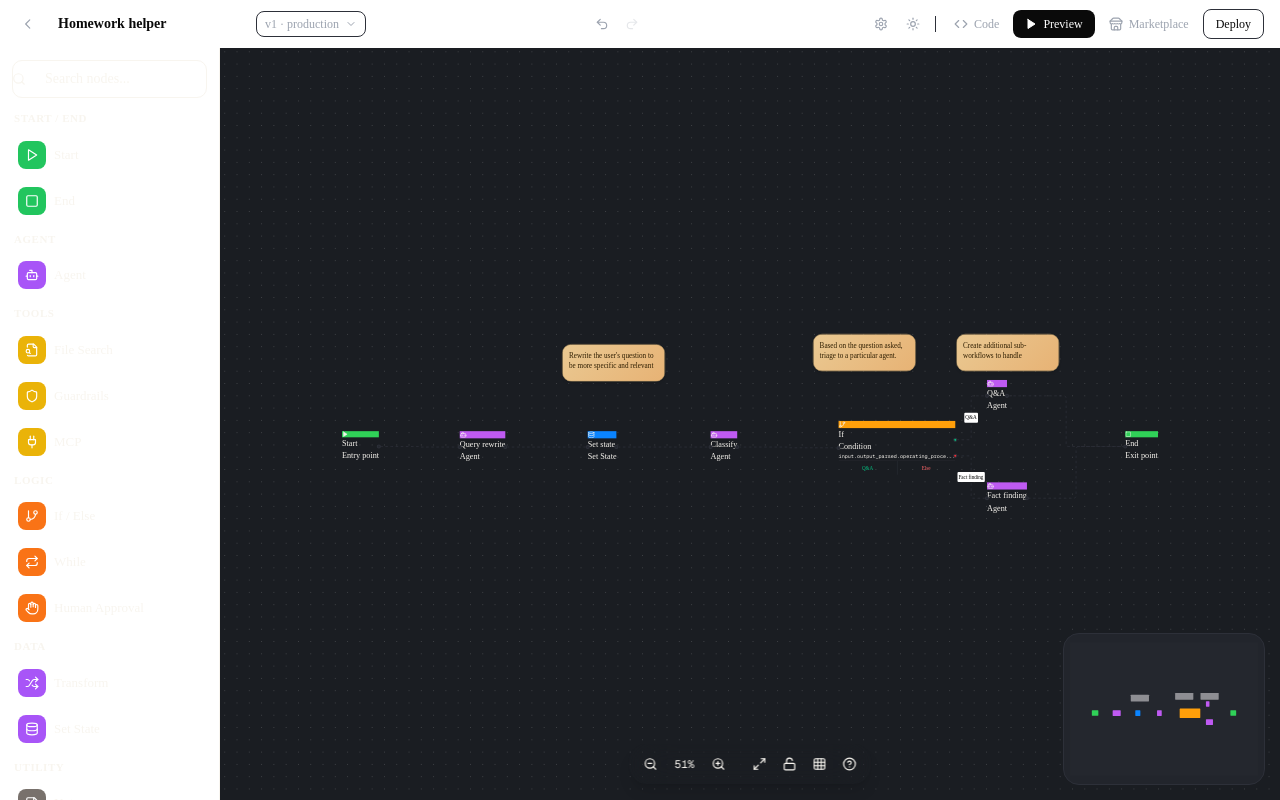
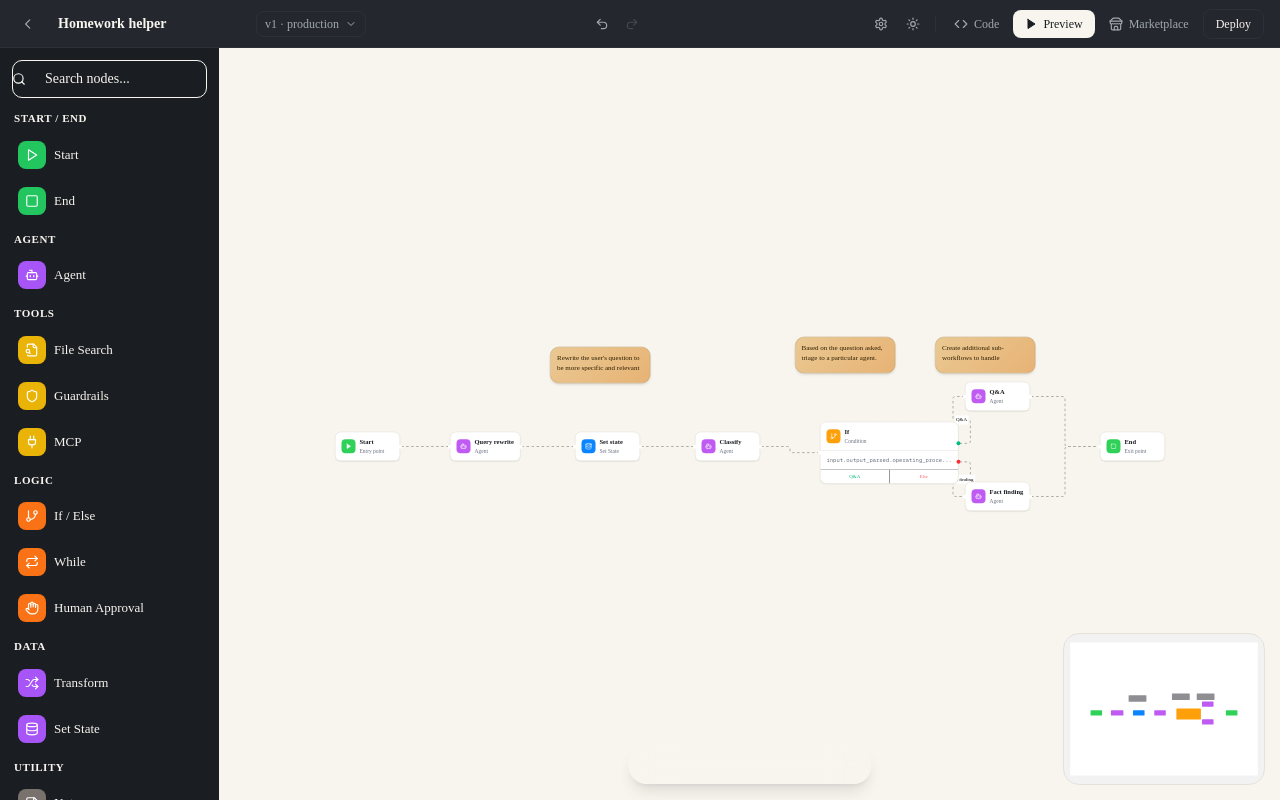
Before and after one commit to sarinanick/agent-builder, a Next.js app: page / in a window 1280 px wide. Built offline with nearby package versions, Linux system fonts and the light colour scheme.

Commit message:
fix: theme-aware CSS - dark/light canvas, contrast, focus ring, edges, handles, accessibility

```diff
--- a/src/app/globals.css
+++ b/src/app/globals.css
@@ -35,10 +35,10 @@
 
   /* Text */
   --color-text-primary: #1a1d22;
-  --color-text-secondary: #6B7280;
-  --color-text-muted: #9CA3AF;
+  --color-text-secondary: #4B5563;
+  --color-text-muted: #6B7280;
   --color-text-on-shell: #F8F5EF;
-  --color-text-on-shell-muted: #9CA3AF;
+  --color-text-on-shell-muted: #A1A8B0;
   --color-text-accent: #0D9488;
 
   /* Borders */
@@ -97,73 +97,66 @@
   --color-card: var(--color-shell);
 }
 
+/* ═══ Dark Theme (Default) ═══ */
 .dark {
-  --background: oklch(0.145 0 0);
-  --foreground: oklch(0.985 0 0);
-  --card: oklch(0.205 0 0);
-  --card-foreground: oklch(0.985 0 0);
-  --popover: oklch(0.205 0 0);
-  --popover-foreground: oklch(0.985 0 0);
-  --primary: oklch(0.922 0 0);
-  --primary-foreground: oklch(0.205 0 0);
-  --secondary: oklch(0.269 0 0);
-  --secondary-foreground: oklch(0.985 0 0);
-  --muted: oklch(0.269 0 0);
-  --muted-foreground: oklch(0.708 0 0);
-  --accent: oklch(0.269 0 0);
-  --accent-foreground: oklch(0.985 0 0);
-  --destructive: oklch(0.704 0.191 22.216);
-  --border: oklch(1 0 0 / 10%);
-  --input: oklch(1 0 0 / 15%);
-  --ring: oklch(0.556 0 0);
-  --chart-1: oklch(0.87 0 0);
-  --chart-2: oklch(0.556 0 0);
-  --chart-3: oklch(0.439 0 0);
-  --chart-4: oklch(0.371 0 0);
-  --chart-5: oklch(0.269 0 0);
-  --sidebar: oklch(0.205 0 0);
-  --sidebar-foreground: oklch(0.985 0 0);
-  --sidebar-primary: oklch(0.488 0.243 264.376);
-  --sidebar-primary-foreground: oklch(0.985 0 0);
-  --sidebar-accent: oklch(0.269 0 0);
-  --sidebar-accent-foreground: oklch(0.985 0 0);
-  --sidebar-border: oklch(1 0 0 / 10%);
-  --sidebar-ring: oklch(0.556 0 0);
+  --background: #1a1d22;
+  --foreground: #F8F5EF;
+  --card: #24272e;
+  --card-foreground: #F8F5EF;
+  --popover: #1a1d22;
+  --popover-foreground: #F8F5EF;
+  --primary: #14B8A6;
+  --primary-foreground: #ffffff;
+  --secondary: #24272e;
+  --secondary-foreground: #F8F5EF;
+  --muted: #24272e;
+  --muted-foreground: #A1A8B0;
+  --accent: #24272e;
+  --accent-foreground: #F8F5EF;
+  --destructive: #EF4444;
+  --border: #2d3039;
+  --input: #2d3039;
+  --ring: #14B8A6;
+  --radius: 0.625rem;
+  --sidebar: #1a1d22;
+  --sidebar-foreground: #F8F5EF;
+  --sidebar-primary: #14B8A6;
+  --sidebar-primary-foreground: #ffffff;
+  --sidebar-accent: #24272e;
+  --sidebar-accent-foreground: #F8F5EF;
+  --sidebar-border: #2d3039;
+  --sidebar-ring: #14B8A6;
 }
 
-:root {
-  --background: oklch(1 0 0);
-  --foreground: oklch(0.145 0 0);
-  --card: oklch(1 0 0);
-  --card-foreground: oklch(0.145 0 0);
-  --popover: oklch(1 0 0);
-  --popover-foreground: oklch(0.145 0 0);
-  --primary: oklch(0.205 0 0);
-  --primary-foreground: oklch(0.985 0 0);
-  --secondary: oklch(0.97 0 0);
-  --secondary-foreground: oklch(0.205 0 0);
-  --muted: oklch(0.97 0 0);
-  --muted-foreground: oklch(0.556 0 0);
-  --accent: oklch(0.97 0 0);
-  --accent-foreground: oklch(0.205 0 0);
-  --destructive: oklch(0.577 0.245 27.325);
-  --border: oklch(0.922 0 0);
-  --input: oklch(0.922 0 0);
-  --ring: oklch(0.708 0 0);
-  --chart-1: oklch(0.87 0 0);
-  --chart-2: oklch(0.556 0 0);
-  --chart-3: oklch(0.439 0 0);
-  --chart-4: oklch(0.371 0 0);
-  --chart-5: oklch(0.269 0 0);
+/* ═══ Light Theme ═══ */
+.light {
+  --background: #F8F5EF;
+  --foreground: #1a1d22;
+  --card: #FFFFFF;
+  --card-foreground: #1a1d22;
+  --popover: #FFFFFF;
+  --popover-foreground: #1a1d22;
+  --primary: #14B8A6;
+  --primary-foreground: #ffffff;
+  --secondary: #F0EDE6;
+  --secondary-foreground: #1a1d22;
+  --muted: #F0EDE6;
+  --muted-foreground: #6B7280;
+  --accent: #F0EDE6;
+  --accent-foreground: #1a1d22;
+  --destructive: #EF4444;
+  --border: #E5E2DB;
+  --input: #E5E2DB;
+  --ring: #14B8A6;
   --radius: 0.625rem;
-  --sidebar: oklch(0.985 0 0);
-  --sidebar-foreground: oklch(0.145 0 0);
-  --sidebar-primary: oklch(0.205 0 0);
-  --sidebar-primary-foreground: oklch(0.985 0 0);
-  --sidebar-accent: oklch(0.97 0 0);
-  --sidebar-accent-foreground: oklch(0.205 0 0);
-  --sidebar-border: oklch(0.922 0 0);
-  --sidebar-ring: oklch(0.708 0 0);
+  --sidebar: #1a1d22;
+  --sidebar-foreground: #F8F5EF;
+  --sidebar-primary: #14B8A6;
+  --sidebar-primary-foreground: #ffffff;
+  --sidebar-accent: #24272e;
+  --sidebar-accent-foreground: #F8F5EF;
+  --sidebar-border: #2d3039;
+  --sidebar-ring: #14B8A6;
 }
 
 * {
@@ -176,9 +169,10 @@ html, body {
   padding: 0;
 }
 
+/* ═══ Theme-aware body ═══ */
 body {
-  background-color: var(--color-shell);
-  color: var(--color-text-on-shell);
+  background-color: var(--background);
+  color: var(--foreground);
   font-family: var(--font-sans);
   -webkit-font-smoothing: antialiased;
   -moz-osx-font-smoothing: grayscale;
@@ -196,7 +190,7 @@ body {
   }
 }
 
-/* ─── Scrollbar ─── */
+/* ═══ Scrollbar (theme-aware) ═══ */
 ::-webkit-scrollbar {
   width: 6px;
   height: 6px;
@@ -204,33 +198,41 @@ body {
 ::-webkit-scrollbar-track {
   background: transparent;
 }
-::-webkit-scrollbar-thumb {
-  background: var(--color-shell-border);
+.dark ::-webkit-scrollbar-thumb {
+  background: #3a3d44;
   border-radius: 3px;
 }
-::-webkit-scrollbar-thumb:hover {
-  background: var(--color-shell-hover);
+.dark ::-webkit-scrollbar-thumb:hover {
+  background: #4a4d54;
+}
+.light ::-webkit-scrollbar-thumb {
+  background: #c5c2bc;
+  border-radius: 3px;
+}
+.light ::-webkit-scrollbar-thumb:hover {
+  background: #b0ada7;
 }
 
-/* ─── Selection ─── */
+/* ═══ Selection (theme-aware) ═══ */
 ::selection {
-  background-color: var(--color-accent-muted);
-  color: var(--color-text-primary);
+  background-color: rgba(20, 184, 166, 0.25);
+  color: var(--foreground);
 }
 
-/* ─── Focus Ring ─── */
+/* ═══ Focus Ring (high contrast) ═══ */
 *:focus-visible {
   outline: 2px solid var(--color-accent);
   outline-offset: 2px;
+  box-shadow: 0 0 0 4px rgba(20, 184, 166, 0.15);
 }
 
-/* ─── RTL Utilities ─── */
+/* ═══ RTL Utilities ═══ */
 .ltr {
   direction: ltr;
   text-align: left;
 }
 
-/* ─── Custom Animations ─── */
+/* ═══ Custom Animations ═══ */
 @keyframes pulse-teal {
   0%, 100% { box-shadow: 0 0 0 0 rgba(20, 184, 166, 0.4); }
   50% { box-shadow: 0 0 0 8px rgba(20, 184, 166, 0); }
@@ -249,33 +251,300 @@ body {
 }
 .animate-slide-in-right { animation: slide-in-right 0.3s ease-out; }
 
-/* ─── Data Table Styles ─── */
+/* ═══ Data Table Styles ═══ */
 .data-table-wrapper {
   overflow-x: auto;
   border-radius: var(--radius-panel);
-  border: 1px solid var(--color-border-shell);
+  border: 1px solid var(--border);
 }
 .data-table-wrapper table { width: 100%; border-collapse: collapse; }
-.data-table-wrapper thead { position: sticky; top: 0; z-index: 10; background: var(--color-shell-hover); }
-.data-table-wrapper th { padding: 0.75rem 1rem; text-align: right; font-weight: 600; font-size: 0.8125rem; color: var(--color-text-on-shell-muted); border-bottom: 1px solid var(--color-border-shell); white-space: nowrap; }
-.data-table-wrapper td { padding: 0.75rem 1rem; border-bottom: 1px solid var(--color-border-shell); color: var(--color-text-on-shell); font-size: 0.875rem; }
-.data-table-wrapper tr:hover td { background: var(--color-shell-hover); }
-.data-table-wrapper tr.selected td { background: var(--color-accent-muted); }
+.data-table-wrapper thead { position: sticky; top: 0; z-index: 10; background: var(--muted); }
+.data-table-wrapper th { padding: 0.75rem 1rem; text-align: right; font-weight: 600; font-size: 0.8125rem; color: var(--muted-foreground); border-bottom: 1px solid var(--border); white-space: nowrap; }
+.data-table-wrapper td { padding: 0.75rem 1rem; border-bottom: 1px solid var(--border); color: var(--foreground); font-size: 0.875rem; }
+.data-table-wrapper tr:hover td { background: var(--muted); }
+.data-table-wrapper tr.selected td { background: rgba(20, 184, 166, 0.1); }
 
-/* ─── React Flow overrides ─── */
-.react-flow__background { background-color: var(--color-shell) !important; }
-.react-flow__minimap { border-radius: var(--radius-panel) !important; overflow: hidden !important; border: 1px solid var(--color-border-shell) !important; background: var(--color-shell-hover) !important; }
+/* ═══ React Flow (theme-aware) ═══ */
+.react-flow__background {
+  background-color: var(--background) !important;
+}
+
+.dark .react-flow__background {
+  background-color: #1a1d22 !important;
+}
+.light .react-flow__background {
+  background-color: #F8F5EF !important;
+}
+
+.react-flow__minimap {
+  border-radius: var(--radius-panel) !important;
+  overflow: hidden !important;
+  border: 1px solid var(--border) !important;
+  background: var(--card) !important;
+}
+
 .react-flow__controls { display: none !important; }
-.react-flow__edge-path { stroke-width: 1.5; stroke: var(--color-border-shell); }
-.react-flow__handle { width: 8px !important; height: 8px !important; border-radius: 50% !important; border: 2px solid var(--color-border-shell) !important; background: var(--color-shell-hover) !important; transition: all 0.15s ease; }
-.react-flow__handle:hover { transform: scale(1.5); background: var(--color-accent) !important; border-color: var(--color-accent) !important; }
-.react-flow__node.selected > div { box-shadow: 0 0 0 1.5px var(--color-accent), 0 4px 12px rgba(0,0,0,0.3); }
-.react-flow__selection { background: rgba(20, 184, 166, 0.05) !important; border: 1px solid var(--color-accent) !important; border-radius: 8px; }
+
+/* Edge - visible in both themes */
+.react-flow__edge-path {
+  stroke-width: 2;
+  stroke: #4a4d54;
+}
+.dark .react-flow__edge-path {
+  stroke: #4a4d54;
+}
+.light .react-flow__edge-path {
+  stroke: #b0ada7;
+}
+
+.react-flow__edge:hover .react-flow__edge-path {
+  stroke: var(--color-accent);
+  stroke-width: 2.5;
+}
+
+.react-flow__edge.selected .react-flow__edge-path {
+  stroke: var(--color-accent);
+  stroke-width: 3;
+}
+
+/* Handle - visible in both themes */
+.react-flow__handle {
+  width: 10px !important;
+  height: 10px !important;
+  border-radius: 50% !important;
+  border: 2px solid var(--color-accent) !important;
+  background: var(--background) !important;
+  transition: all 0.15s ease;
+}
+.dark .react-flow__handle {
+  background: #24272e !important;
+  border-color: #14B8A6 !important;
+}
+.light .react-flow__handle {
+  background: #FFFFFF !important;
+  border-color: #14B8A6 !important;
+}
+.react-flow__handle:hover {
+  transform: scale(1.5);
+  background: var(--color-accent) !important;
+  border-color: var(--color-accent) !important;
+  box-shadow: 0 0 0 4px rgba(20, 184, 166, 0.2);
+}
+
+/* Node selection */
+.react-flow__node.selected > div {
+  box-shadow: 0 0 0 2px var(--color-accent), 0 4px 12px rgba(0,0,0,0.2) !important;
+  border-color: var(--color-accent) !important;
+}
+
+.react-flow__selection {
+  background: rgba(20, 184, 166, 0.08) !important;
+  border: 1px solid var(--color-accent) !important;
+  border-radius: 8px;
+}
+
 .react-flow__attribution { display: none !important; }
-.react-flow__edge.animated path { stroke-dasharray: 5; animation: dashdraw 0.8s linear infinite; }
-@keyframes dashdraw { from { stroke-dashoffset: 10; } to { stroke-dashoffset: 0; } }
 
-/* ─── Marketplace ─── */
+/* Animated edges */
+.react-flow__edge.animated path {
+  stroke-dasharray: 5;
+  animation: dashdraw 0.8s linear infinite;
+}
+@keyframes dashdraw {
+  from { stroke-dashoffset: 10; }
+  to { stroke-dashoffset: 0; }
+}
+
+/* ═══ Node Styles (theme-aware) ═══ */
+.node-ios {
+  border-radius: var(--radius-card);
+  border: 1px solid var(--border);
+  background: var(--card);
+  color: var(--card-foreground);
+  box-shadow: var(--shadow-soft);
+  transition: all 0.2s cubic-bezier(0.25, 0.46, 0.45, 0.94);
+  cursor: pointer;
+  min-width: 130px;
+}
+.node-ios:hover {
+  box-shadow: var(--shadow-medium);
+  border-color: var(--color-accent);
+  transform: translateY(-1px);
+}
+.node-ios.selected {
+  border-color: var(--color-accent);
+  box-shadow: 0 0 0 2px var(--color-accent), 0 4px 12px rgba(0,0,0,0.2);
+}
+.node-ios-header {
+  display: flex;
+  align-items: center;
+  gap: 8px;
+  padding: 10px 12px;
+  border-bottom: 1px solid var(--border);
+}
+.node-ios-icon {
+  width: 28px;
+  height: 28px;
+  border-radius: var(--radius-control);
+  display: flex;
+  align-items: center;
+  justify-content: center;
+  color: white;
+  font-size: 12px;
+  font-weight: 600;
+  flex-shrink: 0;
+}
+.node-ios-label {
+  font-size: 13px;
+  font-weight: 600;
+  color: var(--card-foreground);
+}
+.node-ios-sublabel {
+  font-size: 11px;
+  color: var(--muted-foreground);
+}
+.node-ios-body {
+  padding: 10px 12px;
+  font-size: 11px;
+  color: var(--muted-foreground);
+}
+
+/* ═══ Sidebar (theme-aware) ═══ */
+.sidebar-ios {
+  background: var(--sidebar);
+  border-right: 1px solid var(--sidebar-border);
+  color: var(--sidebar-foreground);
+}
+.sidebar-search {
+  background: var(--muted);
+  border: 1px solid var(--border);
+  border-radius: var(--radius-control);
+  padding: 8px 12px 8px 36px;
+  font-size: 13px;
+  color: var(--foreground);
+  width: 100%;
+  outline: none;
+  transition: border-color 0.2s ease;
+}
+.sidebar-search:focus {
+  border-color: var(--color-accent);
+  box-shadow: 0 0 0 3px rgba(20, 184, 166, 0.1);
+}
+.sidebar-search::placeholder {
+  color: var(--muted-foreground);
+}
+.sidebar-category {
+  font-size: 11px;
+  font-weight: 600;
+  color: var(--muted-foreground);
+  text-transform: uppercase;
+  letter-spacing: 0.5px;
+  padding: 8px 8px 4px;
+}
+.sidebar-item {
+  display: flex;
+  align-items: center;
+  gap: 8px;
+  padding: 8px;
+  border-radius: var(--radius-control);
+  cursor: grab;
+  transition: all 0.15s ease;
+  font-size: 13px;
+  color: var(--foreground);
+}
+.sidebar-item:hover {
+  background: var(--muted);
+}
+.sidebar-item:active {
+  cursor: grabbing;
+  transform: scale(0.98);
+}
+
+/* ═══ Panel (theme-aware) ═══ */
+.panel-ios {
+  background: var(--card);
+  border-left: 1px solid var(--border);
+  color: var(--card-foreground);
+}
+.panel-label {
+  font-size: 12px;
+  font-weight: 500;
+  color: var(--muted-foreground);
+  margin-bottom: 6px;
+}
+.panel-input {
+  width: 100%;
+  height: 36px;
+  padding: 0 12px;
+  border-radius: var(--radius-control);
+  border: 1px solid var(--border);
+  background: var(--muted);
+  color: var(--foreground);
+  font-size: 13px;
+  outline: none;
+  transition: border-color 0.2s ease, box-shadow 0.2s ease;
+}
+.panel-input:focus {
+  border-color: var(--color-accent);
+  box-shadow: 0 0 0 3px rgba(20, 184, 166, 0.1);
+}
+.panel-textarea {
+  width: 100%;
+  padding: 10px 12px;
+  border-radius: var(--radius-control);
+  border: 1px solid var(--border);
+  background: var(--muted);
+  color: var(--foreground);
+  font-size: 13px;
+  outline: none;
+  resize: none;
+  transition: border-color 0.2s ease, box-shadow 0.2s ease;
+}
+.panel-textarea:focus {
+  border-color: var(--color-accent);
+  box-shadow: 0 0 0 3px rgba(20, 184, 166, 0.1);
+}
+.panel-select {
+  width: 100%;
+  height: 36px;
+  padding: 0 12px;
+  border-radius: var(--radius-control);
+  border: 1px solid var(--border);
+  background: var(--muted);
+  color: var(--foreground);
+  font-size: 13px;
+  outline: none;
+  cursor: pointer;
+}
+.panel-range {
+  width: 100%;
+  height: 4px;
+  border-radius: 2px;
+  background: var(--border);
+  outline: none;
+  -webkit-appearance: none;
+  appearance: none;
+}
+.panel-range::-webkit-slider-thumb {
+  -webkit-appearance: none;
+  width: 18px;
+  height: 18px;
+  border-radius: 50%;
+  background: var(--color-accent);
+  cursor: pointer;
+  box-shadow: 0 2px 6px rgba(0, 0, 0, 0.3);
+}
+
+/* ═══ Toolbar (theme-aware) ═══ */
+.toolbar-ios {
+  background: var(--card);
+  border-bottom: 1px solid var(--border);
+  backdrop-filter: blur(20px);
+  -webkit-backdrop-filter: blur(20px);
+  color: var(--card-foreground);
+}
+
+/* ═══ Marketplace ═══ */
 .masonry-grid { column-count: 2; column-gap: .75rem; }
 @media (min-width: 768px) { .masonry-grid { column-count: 3; } }
 @media (min-width: 1280px) { .masonry-grid { column-count: 4; } }
@@ -310,14 +579,14 @@ body {
 .particle { position: absolute; width: 6px; height: 6px; border-radius: 50%; background: var(--color-orange-500, #f97316); animation: burst 600ms ease-out forwards; }
 @keyframes burst { to { transform: translate(var(--tx), var(--ty)) scale(0); opacity: 0; } }
 
-.skeleton { position: relative; overflow: hidden; background: oklch(20% 0 0); }
-.skeleton::after { content: ''; position: absolute; inset: 0; transform: translateX(-100%); background: linear-gradient(90deg, transparent, oklch(30% 0 0 / .6), transparent); animation: shimmer 1.4s infinite; }
+.skeleton { position: relative; overflow: hidden; background: var(--muted); }
+.skeleton::after { content: ''; position: absolute; inset: 0; transform: translateX(-100%); background: linear-gradient(90deg, transparent, var(--border), transparent); animation: shimmer 1.4s infinite; }
 @keyframes shimmer { 100% { transform: translateX(100%); } }
 
 .toast-enter { animation: toast-in 250ms cubic-bezier(.175,.885,.32,1.275); }
 @keyframes toast-in { from { opacity: 0; transform: translateY(-12px) scale(.95); } to { opacity: 1; transform: translateY(0) scale(1); } }
 
-/* ─── Performance Animations ─── */
+/* ═══ Performance Animations ═══ */
 @keyframes fadeIn { from { opacity: 0; } to { opacity: 1; } }
 @keyframes fadeInUp { from { opacity: 0; transform: translateY(20px); } to { opacity: 1; transform: translateY(0); } }
 @keyframes fadeInDown { from { opacity: 0; transform: translateY(-20px); } to { opacity: 1; transform: translateY(0); } }
@@ -331,22 +600,29 @@ body {
 .animate-slideUp { animation: slideUp 0.3s ease-out both; }
 .animate-slideDown { animation: slideDown 0.3s ease-out both; }
 
-/* ─── Avatar Group ─── */
+/* ═══ Avatar Group ═══ */
 .avatar-group { display: flex; flex-direction: row-reverse; justify-content: flex-end; }
 .avatar-group:hover .avatar-group-item { margin-left: 0 !important; }
-.avatar-group-item { width: 32px; height: 32px; border-radius: 50%; margin-left: -8px; transition: margin-left 0.25s cubic-bezier(0.175, 0.885, 0.32, 1.275), transform 0.2s ease, box-shadow 0.2s ease; border: 2px solid var(--color-shell); overflow: hidden; cursor: pointer; background: var(--color-shell-hover); padding: 0; }
+.avatar-group-item { width: 32px; height: 32px; border-radius: 50%; margin-left: -8px; transition: margin-left 0.25s cubic-bezier(0.175, 0.885, 0.32, 1.275), transform 0.2s ease, box-shadow 0.2s ease; border: 2px solid var(--background); overflow: hidden; cursor: pointer; background: var(--muted); padding: 0; }
 .avatar-group-item:hover { z-index: 100 !important; transform: translateY(-4px) scale(1.15); box-shadow: 0 4px 12px rgba(20, 184, 166, 0.3); }
-.avatar-group-overflow { display: flex; align-items: center; justify-content: center; font-size: 10px; font-weight: 600; color: var(--color-text-on-shell-muted); }
+.avatar-group-overflow { display: flex; align-items: center; justify-content: center; font-size: 10px; font-weight: 600; color: var(--muted-foreground); }
 
-/* ─── Avatar Tooltip ─── */
-.avatar-tooltip-content { background: var(--color-shell); border: 1px solid var(--color-border-shell); border-radius: 12px; padding: 10px 14px; z-index: 100; animation: tooltipFadeIn 0.15s ease; box-shadow: 0 8px 30px rgba(0, 0, 0, 0.4); }
+/* ═══ Avatar Tooltip ═══ */
+.avatar-tooltip-content { background: var(--popover); border: 1px solid var(--border); border-radius: 12px; padding: 10px 14px; z-index: 100; animation: tooltipFadeIn 0.15s ease; box-shadow: var(--shadow-strong); }
 .avatar-tooltip-inner { display: flex; align-items: center; gap: 10px; }
-.avatar-tooltip-name { font-size: 13px; font-weight: 600; color: var(--color-text-on-shell); margin: 0; }
+.avatar-tooltip-name { font-size: 13px; font-weight: 600; color: var(--popover-foreground); margin: 0; }
 .avatar-tooltip-role { font-size: 11px; color: var(--color-accent); margin: 2px 0 0 0; }
-.avatar-tooltip-arrow { fill: var(--color-shell); }
+.avatar-tooltip-arrow { fill: var(--popover); }
 @keyframes tooltipFadeIn { from { opacity: 0; transform: scale(0.96) translateY(4px); } to { opacity: 1; transform: scale(1) translateY(0); } }
 
-/* ─── Reduced Motion ─── */
+/* ═══ Reduced Motion ═══ */
 @media (prefers-reduced-motion: reduce) {
   *, *::before, *::after { animation-duration: 0.01ms !important; animation-iteration-count: 1 !important; transition-duration: 0.01ms !important; scroll-behavior: auto !important; }
 }
+
+/* ═══ High contrast mode ═══ */
+@media (prefers-contrast: high) {
+  * { border-color: var(--foreground) !important; }
+  .react-flow__edge-path { stroke-width: 3 !important; }
+  .react-flow__handle { border-width: 3px !important; }
+}
```
